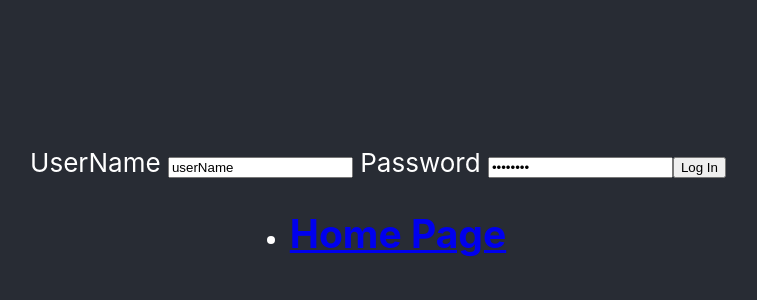
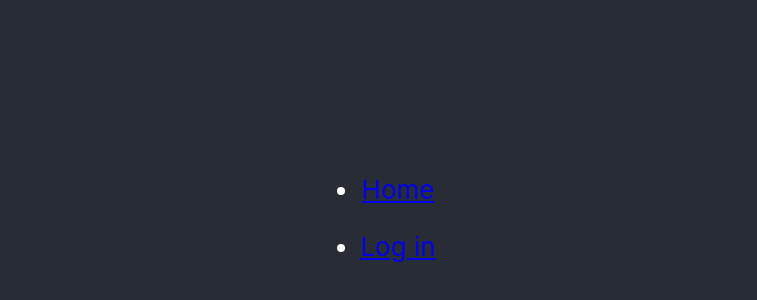
Before and after one commit to MohamudMussa/REACT-practice, a React (Create React App) app in the folder reapp/: page / in a window 1280 px wide. Shown: the part 182-482 px from the top of the page, without its empty margins (262-1019 px from the left). Built offline with nearby package versions, Linux system fonts and the light colour scheme.

Commit message:
Login Home

```diff
--- a/reapp/src/App.js
+++ b/reapp/src/App.js
@@ -1,27 +1,42 @@
 import './App.css';
 import Form from './components/Form';
-import { BrowserRouter as Router, NavLink } from "react-router-dom";
+import { BrowserRouter as Router, NavLink, Switch, Route } from "react-router-dom";
 import Home from './components/Home';
-
+<Form />
 
 function App() {
   return (
     <div className="App">
       <header className="App-header">
-        <Form />
         <Router>
-          <nav>
-            <ul>
-              <li>
-                <NavLink to="/"> <Home /> </NavLink>
-              </li>
-            </ul>
+          <header>
+            <nav>
+              <ul>
+                <li>
+                  <NavLink to="/Home"> Home </NavLink>
+                </li>
+              </ul>
 
+              <ul>
+                <li>
+                  <NavLink to="/login"> Log in</NavLink>
+                </li>
+              </ul>
 
+            </nav>
+          </header>
+          <Switch>
 
+            <Route path="/Home">
+              <Home />
 
+            </Route>
 
-          </nav>
+            <Route path="/login">
+              <Form />
+            </Route>
+
+          </Switch>
 
 
 
```
